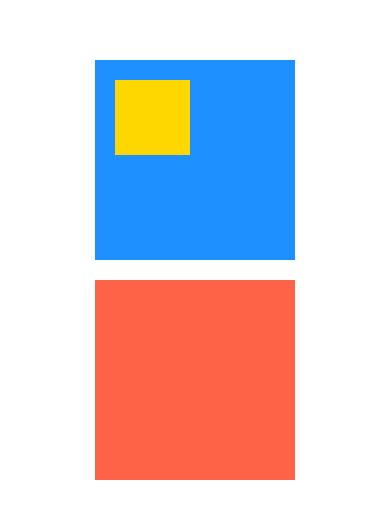
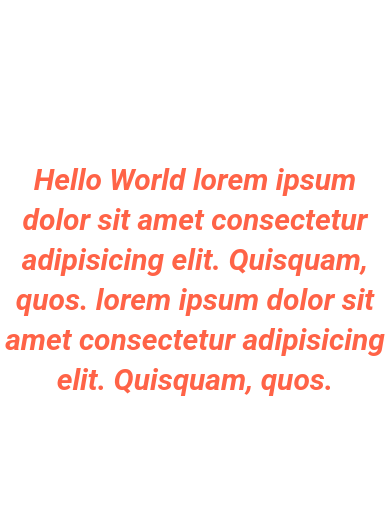
Before and after one commit to PasanMadhuranga/DoneWithIt, a React Native app: screen / in a window 390 px wide. Shown: the part 142-660 px from the top of the page. Built offline with nearby package versions, Linux system fonts and the light colour scheme.

Commit message:
font styles

```diff
--- a/App.js
+++ b/App.js
@@ -1,38 +1,26 @@
 import ViewImageScreen from "./app/screens/ViewImageScreen";
 import WelcomeScreen from "./app/screens/WelcomeScreen";
-import { View } from "react-native";
+import { View, Text } from "react-native";
 
 export default function App() {
   return (
     // <WelcomeScreen />
     // <ViewImageScreen />
     <View style={{ flex: 1, justifyContent: "center", alignItems: "center" }}>
-      <View
+      <Text
         style={{
-          backgroundColor: "dodgerblue",
-          width: 200,
-          height: 200,
-          padding: 20,
-          }}
+          color: "tomato",
+          fontSize: 30,
+          fontWeight: "bold",
+          fontStyle: "italic",
+          // textDecorationLine: "underline",
+          fontFamily: "Roboto", // font families are different for android and ios
+          lineHeight: 40,
+          textAlign: "center",
+        }}
       >
-        <View
-          style={{
-            backgroundColor: "gold",
-            width: 75,
-            height: 75,
-
-            }}
-        ></View>
-      </View>
-      <View
-        style={{
-          backgroundColor: "tomato",
-          width: 200,
-          height: 200,
-          margin: 20,
-          }}
-      >
-      </View>
+        Hello World lorem ipsum dolor sit amet consectetur adipisicing elit. Quisquam, quos. lorem ipsum dolor sit amet consectetur adipisicing elit. Quisquam, quos.
+      </Text>
     </View>
   );
 }
```
